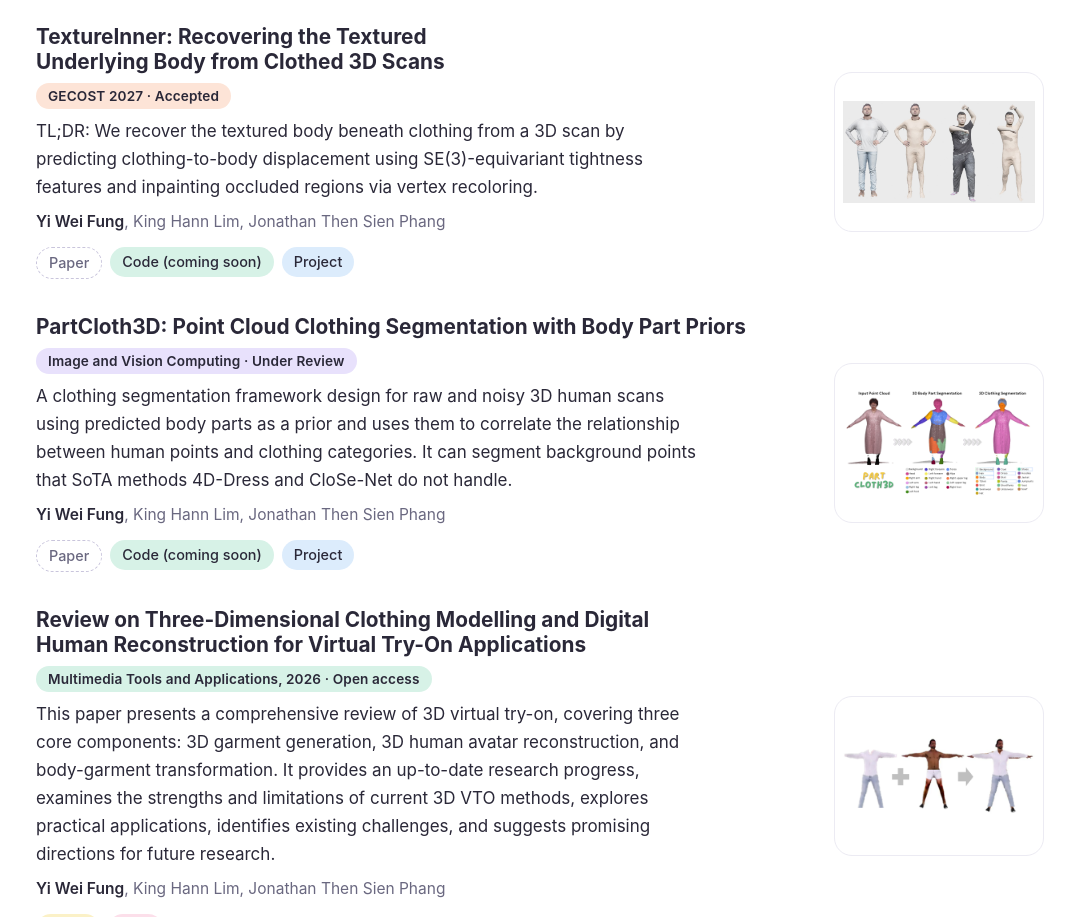
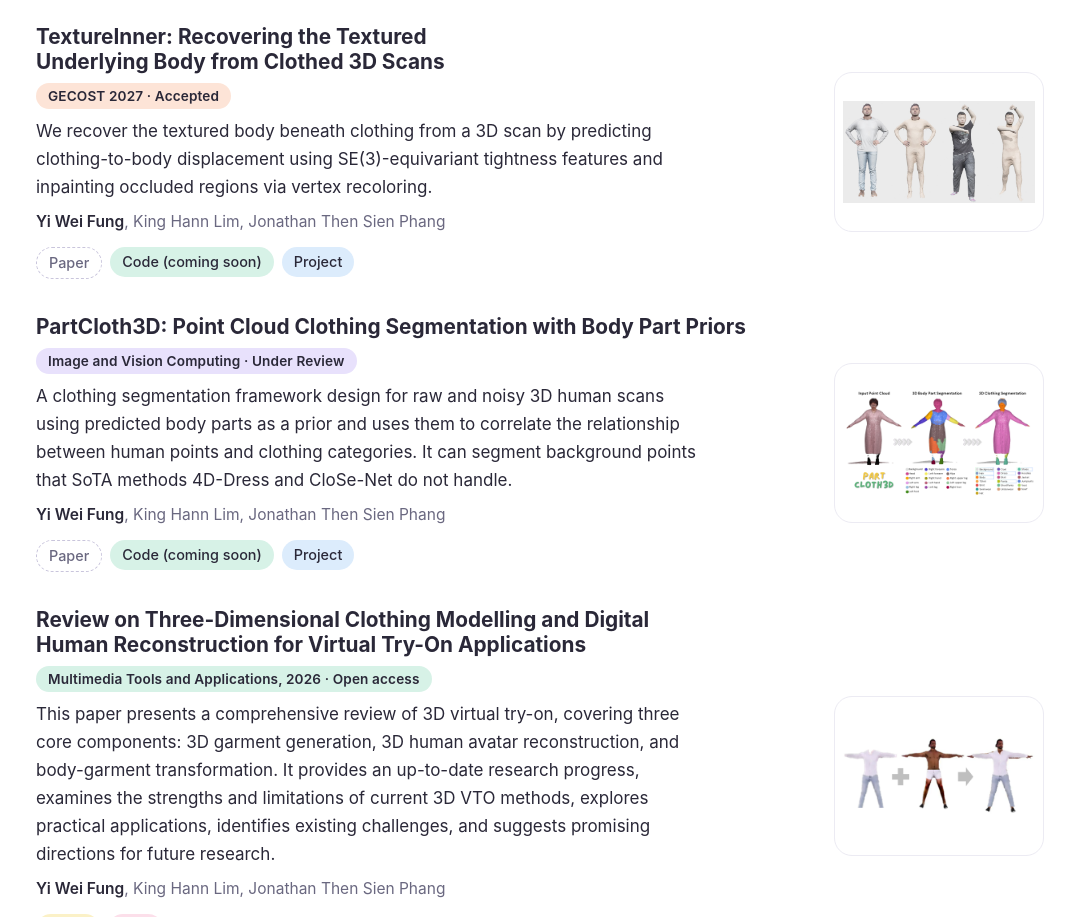
Before and after one commit to wyedoubleu/wyedoubleu, a plain HTML site: page index.html in a window 1280 px wide. Shown: the part 786-1703 px from the top of the page, without its empty margins (100-1175 px from the left). Drawn offline with Linux system fonts and the light colour scheme.

Commit message:
Add index.html file

```diff
--- a/index.html
+++ b/index.html
@@ -217,7 +217,7 @@ footer .wrap { padding-block: 22px 32px; }
         <div class="pub-text">
           <h3>TextureInner: Recovering the Textured Underlying Body from Clothed 3D Scans</h3>
           <span class="venue" style="background:var(--peach)">GECOST 2027 · Accepted</span>
-          <p class="summary">TL;DR: We recover the textured body beneath clothing from a 3D scan by predicting clothing-to-body displacement using SE(3)-equivariant tightness features and inpainting occluded regions via vertex recoloring. </p>
+          <p class="summary">We recover the textured body beneath clothing from a 3D scan by predicting clothing-to-body displacement using SE(3)-equivariant tightness features and inpainting occluded regions via vertex recoloring. </p>
           <p class="authors"><b>Yi Wei Fung</b>, King Hann Lim, Jonathan Then Sien Phang</p>
           <ul class="chips">
             <li><span class="chip todo">Paper</span></li>
```
